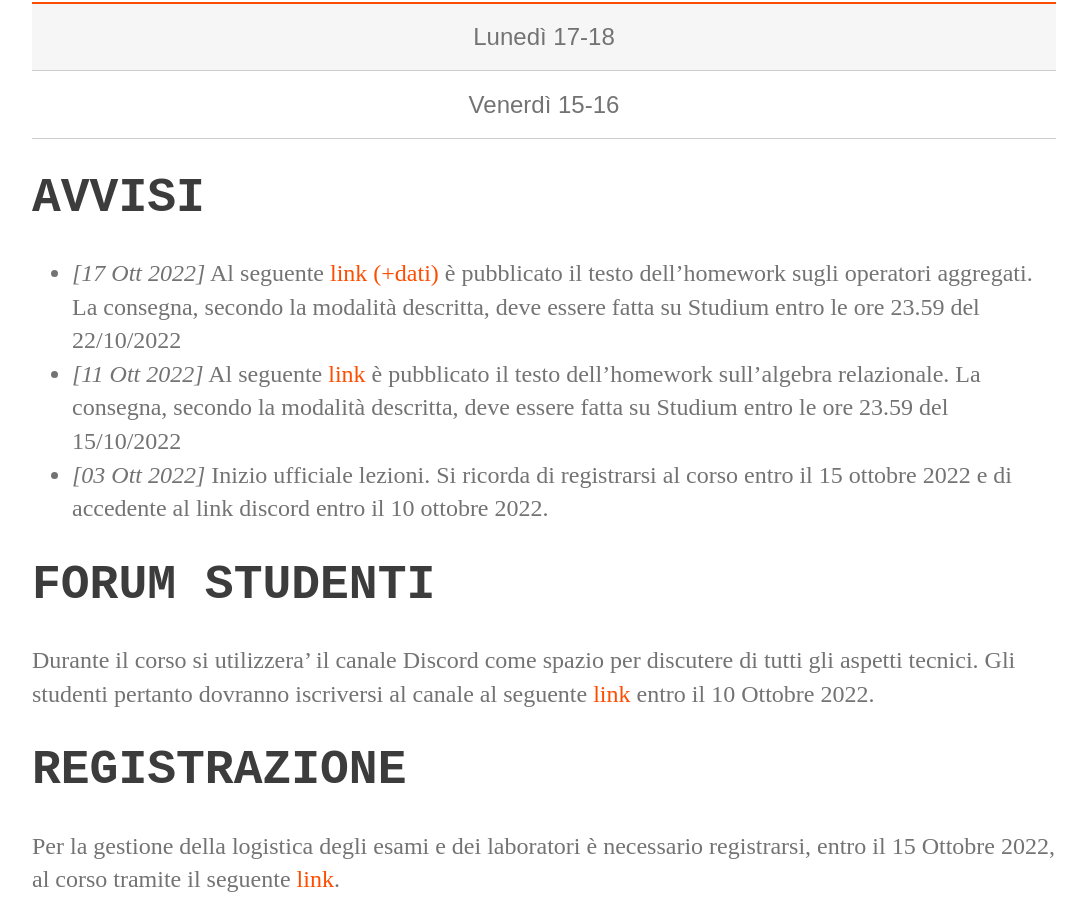
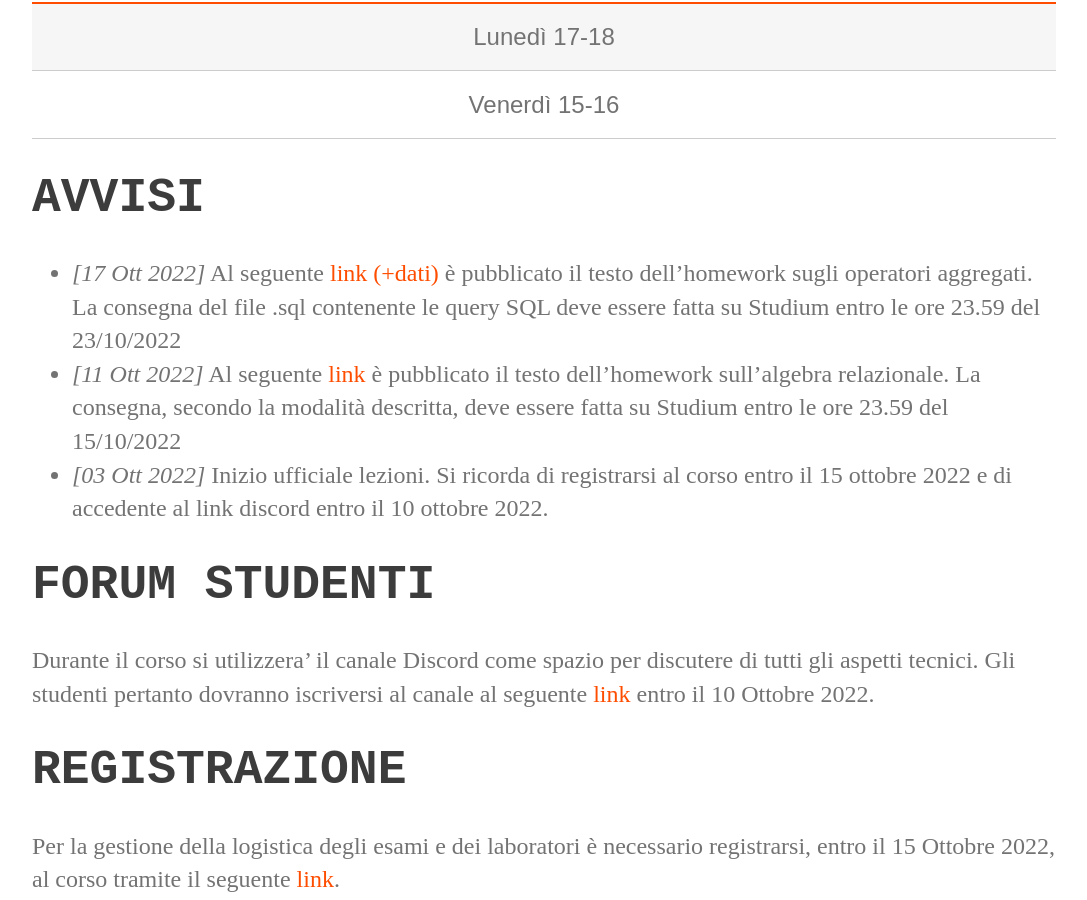
Before and after one commit to perceivelab/database-course, a Jekyll site: the page built from index.md, in a window 1280 px wide and 900 px high, scrolled down 507 px. Shown: the whole window, without its empty margins (96-1183 px from the left). Built offline with Jekyll 4.4.1, drawn with Linux system fonts in a browser that asks for light colours.

Commit message:
Update index.md

```diff
--- a/index.md
+++ b/index.md
@@ -20,7 +20,7 @@
 
 
 # AVVISI
-- *[17 Ott 2022]* Al seguente [link](https://drive.google.com/file/d/1ft-fxOpp31ONrp2tC7mzMaXYy0HpkkB7/view?usp=sharing) [(+dati)](https://drive.google.com/file/d/1BkB9i2e0rRFpZPNkG0UxpIu0m8bktnd_/view?usp=sharing) è pubblicato il testo dell'homework sugli operatori aggregati. La consegna, secondo la modalità descritta, deve essere fatta su Studium entro le ore 23.59 del 22/10/2022
+- *[17 Ott 2022]* Al seguente [link](https://drive.google.com/file/d/1ft-fxOpp31ONrp2tC7mzMaXYy0HpkkB7/view?usp=sharing) [(+dati)](https://drive.google.com/file/d/1BkB9i2e0rRFpZPNkG0UxpIu0m8bktnd_/view?usp=sharing) è pubblicato il testo dell'homework sugli operatori aggregati. La consegna del file .sql contenente le query SQL deve essere fatta su Studium entro le ore 23.59 del 23/10/2022
 - *[11 Ott 2022]* Al seguente [link](https://drive.google.com/file/d/18ktpSfI02fh0agXa_MiZqlxjJWuY0vVO/view?usp=sharing) è pubblicato il testo dell'homework sull'algebra relazionale. La consegna, secondo la modalità descritta, deve essere fatta su Studium entro le ore 23.59 del 15/10/2022
 - *[03 Ott 2022]* Inizio ufficiale lezioni. Si ricorda di registrarsi al corso entro il 15 ottobre 2022 e di accedente al link discord entro il 10 ottobre 2022.
 
```
